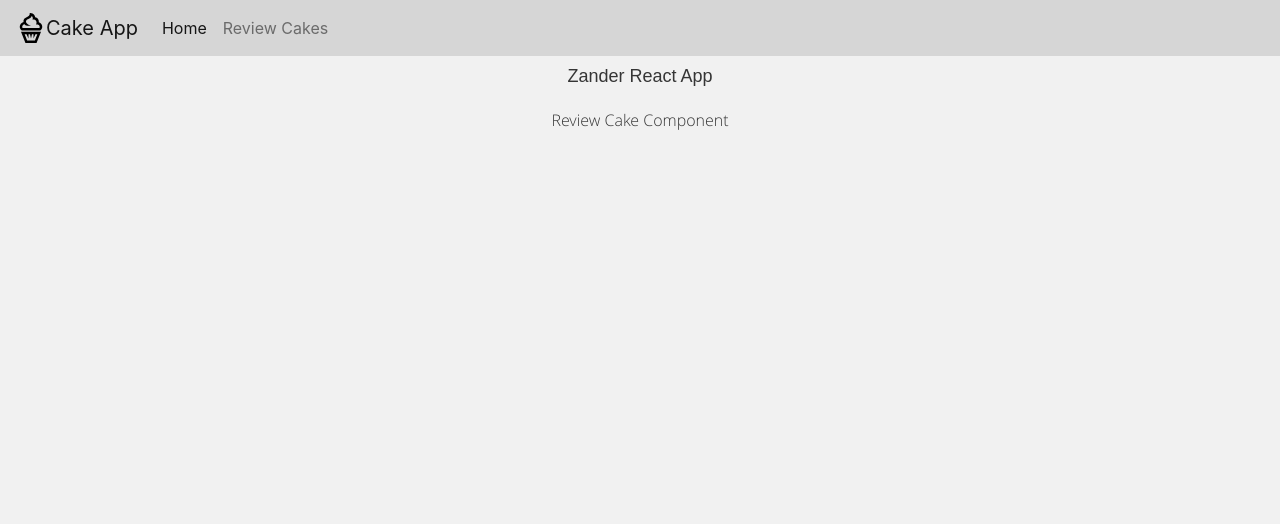
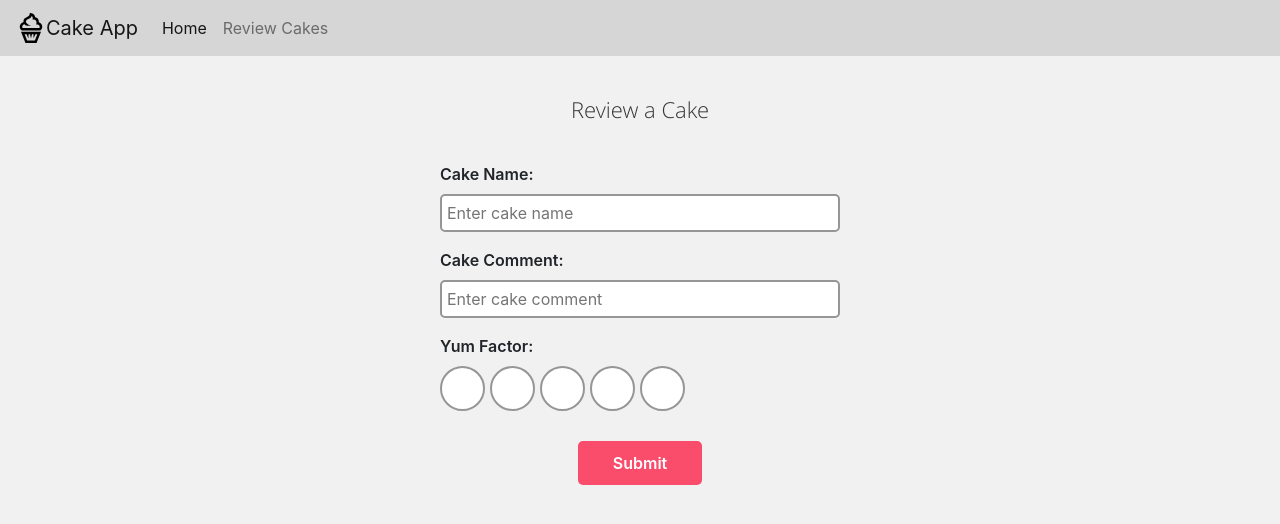
Before and after one commit to zandergcu/z-react-app, a React (Create React App) app: page /review in a window 1280 px wide. Shown: the top 524 px of the page. Built offline with nearby package versions, Linux system fonts and the light colour scheme; a web font is replaced by a local one.

Commit message:
setting up listeners and inputs for both cake list and review

```diff
--- a/sass/main.scss
+++ b/sass/main.scss
@@ -11,3 +11,4 @@
 
 // Pages
 @import "pages/index";
+@import "pages/review";
--- /dev/null
+++ b/sass/pages/_review.scss
@@ -0,0 +1,9 @@
+.review-form{
+  max-width:400px;
+  margin:0 auto;
+}
+
+.yumfactor-title{
+  width:100%;
+  clear:both;
+}
--- a/sass/partials/_base.scss
+++ b/sass/partials/_base.scss
@@ -99,7 +99,7 @@ h1, h2, h3, p{
 }
 h1{
   font-size:$font-size--large;
-  padding-top:70px;
+  padding-top:40px;
   padding-bottom:40px;
 }
 h2{
@@ -142,3 +142,20 @@ button{
   color:white;
   border-radius:5px;
 }
+
+input[type="checkbox"]{
+  display:none;
+  &+label{
+    width:45px;
+    height:45px;
+    display: inline-block;
+    margin-right:5px;
+    background-color:white;
+    border:2px solid darken($content_background--dark, 25%);
+    border-radius:50%;
+    cursor: pointer;
+  }
+  &:checked + label{
+    background-color:pink;
+  }
+}
--- a/src/App.js
+++ b/src/App.js
@@ -32,8 +32,6 @@ class App extends Component {
             </div>
           </nav>
 
-          <h2>Zander React App</h2>
-
           <Route path="/" exact component={CakeList} />
           <Route path="/view/:id" exact component={ViewCake} />
           <Route path="/review" exact component={ReviewCake} />
--- a/src/components/cake-list.component.js
+++ b/src/components/cake-list.component.js
@@ -17,7 +17,7 @@ export default class CakeList extends Component {
       cake_name: '',
       cake_comment: '',
       cake_imageUrl: '',
-      cake_yumFactor: 1
+      cake_yumFactor: 0
     }
   }
 
@@ -62,7 +62,7 @@ export default class CakeList extends Component {
       cake_name: '',
       cake_comment: '',
       cake_imageUrl: '',
-      cake_yumFactor: 1
+      cake_yumFactor: 0
     });
 
   }
@@ -70,7 +70,7 @@ export default class CakeList extends Component {
   render() {
     return (
       <div>
-        <p>Cake List Component</p>
+        <h1>View All Cakes</h1>
 
         <div className="flex-center cakes">
           <a href="#">
@@ -131,23 +131,23 @@ export default class CakeList extends Component {
           </div>
 
           <div className="sidePanelContent">
-            <h2>Add Cake</h2>
+            <h2>Add a Cake</h2>
             <form onSubmit="this.onSubmitAddCake">
               <div className="form-group">
                 <label>Cake Name:</label>
-                <input type="text" placeholder="Enter cake name"/>
+                <input type="text" placeholder="Enter cake name" value={this.state.cake_name} onChange={this.onChangeCakeName}/>
               </div>
               <div className="form-group">
                 <label>Cake Comment:</label>
-                <input type="text" placeholder="Enter cake comment"/>
+                <input type="text" placeholder="Enter cake comment" value={this.state.cake_comment} onChange={this.onChangeCakeComment}/>
               </div>
               <div className="form-group">
                 <label>Cake Image URL:</label>
-                <input type="text" placeholder="Enter image url"/>
+                <input type="text" placeholder="Enter image url" value={this.state.cake_imageUrl} onChange={this.onChangeCakeImageUrl}/>
               </div>
               <div className="form-group">
                 <label>Cake Yum Factor (1-5):</label>
-                <input type="text" placeholder="Enter cake yum factor"/>
+                <input type="text" placeholder="Enter cake yum factor" value={this.state.cake_yumFactor} onChange={this.onChangeCakeYumFactor}/>
               </div>
               <button>Submit</button>
             </form>
--- a/src/components/review-cake.component.js
+++ b/src/components/review-cake.component.js
@@ -1,10 +1,89 @@
 import React, {Component} from 'react';
 
 export default class ReviewCake extends Component {
+
+  constructor(props) {
+
+    super(props);
+
+    this.onChangeReviewCakeName = this.onChangeReviewCakeName.bind(this);
+    this.onChangeReviewCakeComment = this.onChangeReviewCakeComment.bind(this);
+    this.onChangeReviewCakeYumFactor = this.onChangeReviewCakeYumFactor.bind(this);
+    this.onSubmitReviewCake = this.onSubmitReviewCake.bind(this);
+
+    this.state = {
+      cake_name: '',
+      cake_comment: '',
+      cake_yumFactor: 1
+    }
+  }
+
+  // Review Cake Part 1 - Capture Cake Name
+  onChangeReviewCakeName(e) {
+    this.setState({
+      cake_name: e.target.value
+    });
+  }
+  // Review Cake Part 2 - Capture Cake Comment
+  onChangeReviewCakeComment(e) {
+    this.setState({
+      cake_comment: e.target.value
+    });
+  }
+  // Add Cake Part 3 - Capture Cake Yum Factor
+  onChangeReviewCakeYumFactor(e) {
+    this.setState({
+      cake_yumFactor: e.target.value
+    });
+  }
+
+  // Add Cake Part 6 - Form Submit Logic
+  onSubmitReviewCake(e) {
+    // Prevent page reload
+    e.preventDefault();
+
+    console.log(`Form submitted:`);
+    console.log(`Cake Name: ${this.state.cake_name}`);
+    console.log(`Cake Comment: ${this.state.cake_comment}`);
+    console.log(`Cake Yum Factor: ${this.state.cake_yumFactor}`);
+
+    // Reset state after cake added
+    this.setState({
+      cake_name: '',
+      cake_comment: '',
+      cake_yumFactor: 0
+    });
+
+  }
+
   render() {
     return (
       <div>
-        <p>Review Cake Component</p>
+        <h1>Review a Cake</h1>
+        <form className="review-form" onSubmit={this.onSubmitReviewCake}>
+          <div className="form-group">
+            <label>Cake Name:</label>
+            <input type="text" placeholder="Enter cake name"/>
+          </div>
+          <div className="form-group">
+            <label>Cake Comment:</label>
+            <input type="text" placeholder="Enter cake comment"/>
+          </div>
+          <div className="form-group">
+            <label className="yumfactor-title">Yum Factor:</label>
+            <input id="yum1" type="checkbox" name="yumFactor" onChange={this.onChangeReviewCakeYumFactor} checked={this.cake_yumFactor===1}/>
+            <label htmlFor="yum1"></label>
+            <input id="yum2" type="checkbox" name="yumFactor" onChange={this.onChangeReviewCakeYumFactor} checked={this.cake_yumFactor===2}/>
+            <label htmlFor="yum2"></label>
+            <input id="yum3" type="checkbox" name="yumFactor" onChange={this.onChangeReviewCakeYumFactor} checked={this.cake_yumFactor===3}/>
+            <label htmlFor="yum3"></label>
+            <input id="yum4" type="checkbox" name="yumFactor" onChange={this.onChangeReviewCakeYumFactor} checked={this.cake_yumFactor===4}/>
+            <label htmlFor="yum4"></label>
+            <input id="yum5" type="checkbox" name="yumFactor" onChange={this.onChangeReviewCakeYumFactor} checked={this.cake_yumFactor===5}/>
+            <label htmlFor="yum5"></label>
+          </div>
+          <button>Submit</button>
+        </form>
       </div>
     )
   }
--- a/src/components/view-cake.component.js
+++ b/src/components/view-cake.component.js
@@ -4,7 +4,7 @@ export default class ViewCake extends Component {
   render() {
     return (
       <div>
-        <p>View Cake Component</p>
+        <h1>View Cake</h1>
       </div>
     )
   }
```
Also changed, not shown: src/css/main.css.
